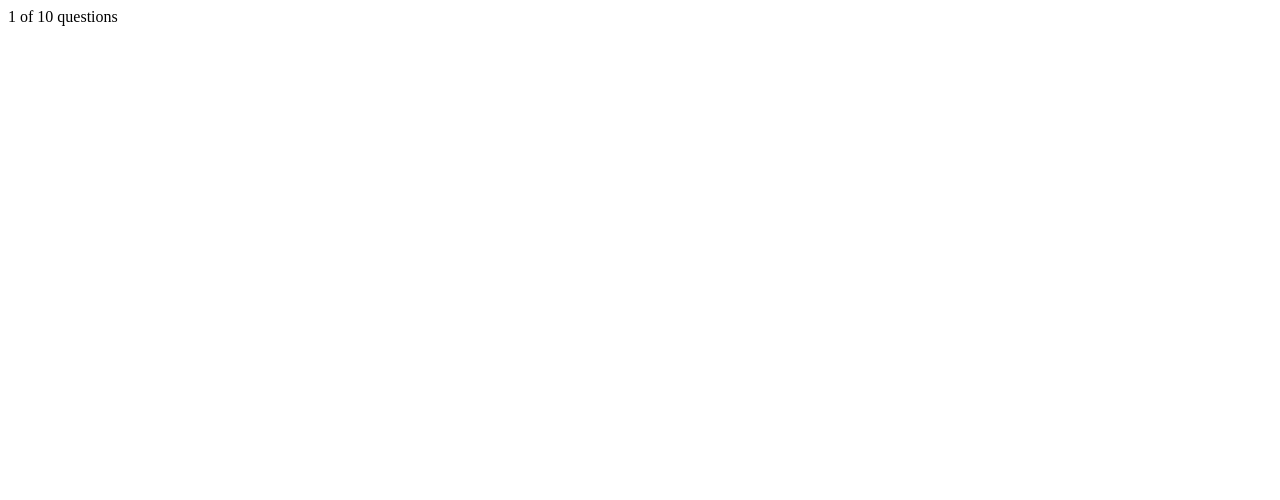
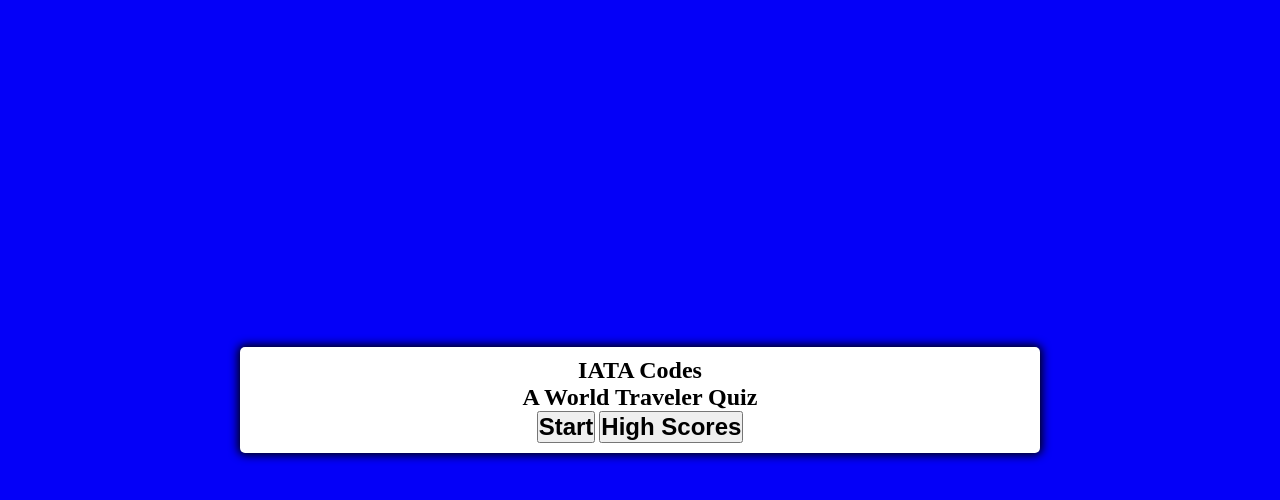
Before and after one commit to MJ-AZN/Airport-Code-Quiz, a plain HTML site: page index.html in a window 1280 px wide. Drawn offline with Linux system fonts and the light colour scheme; files that its build step writes are made by us from their sources.

Commit message:
html and css finished, will start working on the script

```diff
--- a/Assets/Style/style.css
+++ b/Assets/Style/style.css
@@ -0,0 +1,42 @@
+* {
+    box-sizing: border-box;
+    padding: 0;
+    margin: 0;
+    color:#000000
+}
+
+body {
+    background-color: #0400f8;
+    padding: 0;
+    margin: 0;
+    display: flex;
+    width: 100vw;
+    height: 100vh;
+    justify-content: center;
+    align-items: center;
+    text-align: center;
+}
+
+main{
+    width: 800px;
+    max-width: 80%;
+    background-color: #ffffff;
+    border-radius: 5px;
+    padding: 10px;
+    box-shadow: 0 0 10px 2px;
+}
+
+.answers{
+    display: grid;
+    gap: 10px;
+}
+
+.hide{
+    display: none;
+}
+
+.start-btn, .high-score-btn{
+    font-size: 1.5rem;
+    font-weight: bold;
+    align-items: center;
+}
--- a/Assets/script/script.js
+++ b/Assets/script/script.js
@@ -0,0 +1,3 @@
+//global variables
+
+const timer = document
--- a/index.html
+++ b/index.html
@@ -1,24 +1,32 @@
+<!--Boiler plate-->
 <!DOCTYPE html>
 <html lang="en">
 <head>
     <meta charset="UTF-8">
     <meta name="viewport" content="width=device-width, initial-scale=1.0">
     <title> A World Traveler Quiz: IATA Codes</title>
-    <link rel="stylesheet" href="./Assets/style.css">
+    <link rel="stylesheet" href="./Assets/style/style.css">
+    <script defer src="./Assets/script/script.js"></script>
 </head>
 
 <body>
-    <div class="title-screen">
-        <header>
-            <div class="number-of-count">
-                <span class="number-of-questions">
-                    1 of 10 questions
-                </span>
+    <!--Container for the whole web app-->
+    <main>
+        <section id= "main-menu" class = "main-menu">
+            <h1>IATA Codes</h1>
+            <h1>A World Traveler Quiz</h1>
+            <button id = "start-quiz" class = "start-btn">Start</button>
+            <button id = "high-scores" class = "high-score-btn">High Scores</button>
+        </section>
+        <section id = "quiz" class = "hide">
+            <div id = "question">Question</div>
+            <div id = "answers" class = "answers">
+                <button class = "btn">Answer 1</button>
+                <button class = "btn">Answer 2</button>
+                <button class = "btn">Answer 3</button>
+                <button class = "btn">Answer 4</button>
             </div>
-            <div class="timer">
-
-            </div>
-        </header>
-    </div>
+        </section>
+    </main>
 </body>
 </html>
```
